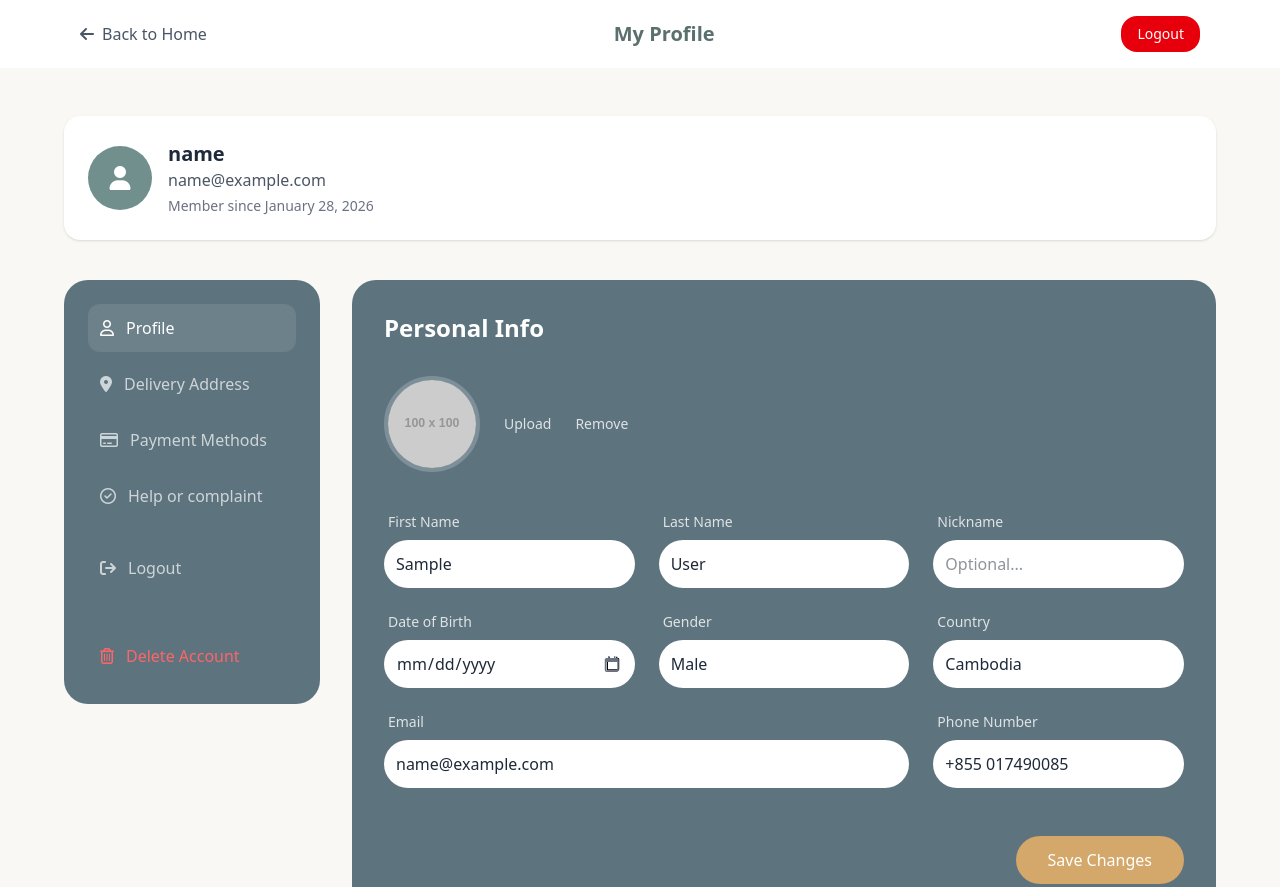
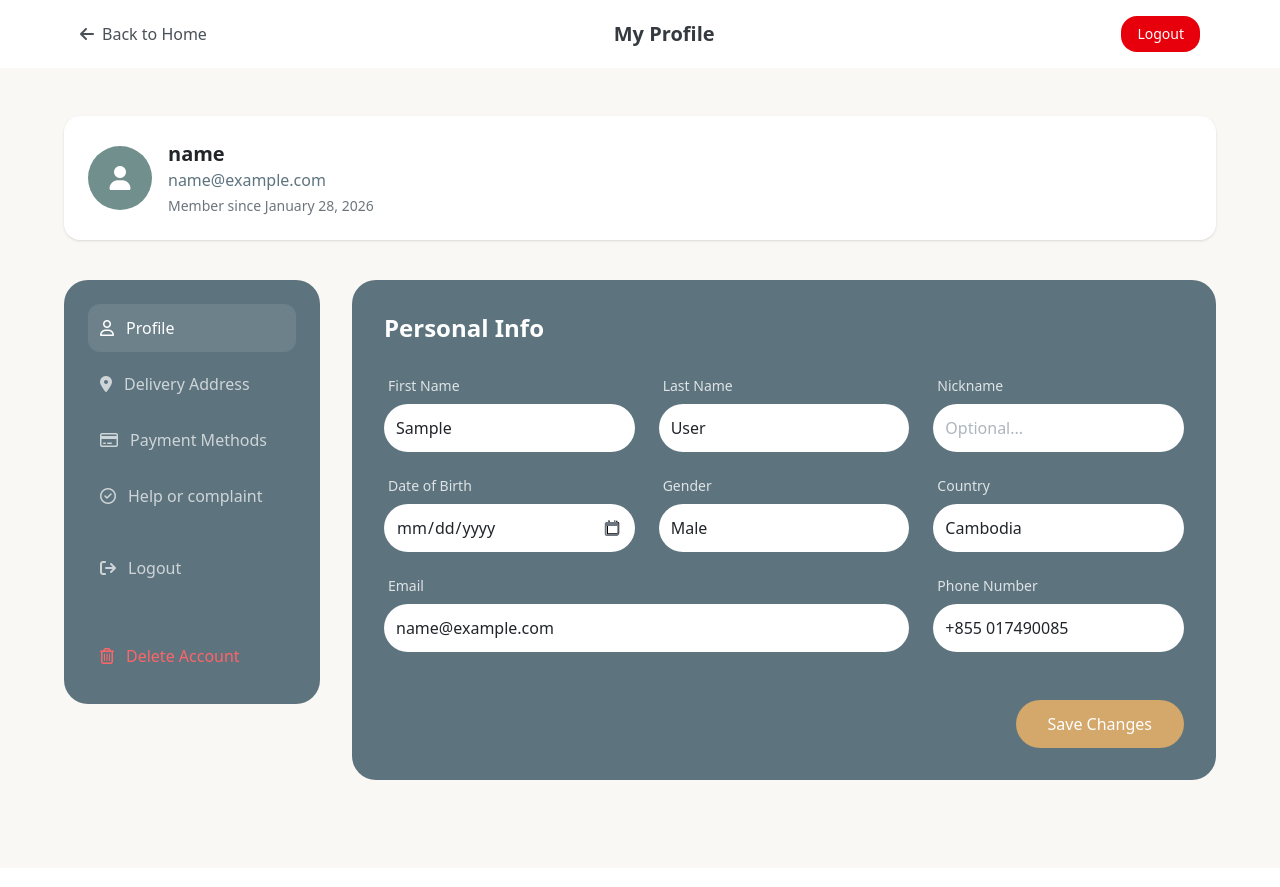
Before and after one commit to Ratanak123456/TinhMuy, a website with bundled scripts: page src/pages/profile.html in a window 1280 px wide. Shown: the top 887 px of the page. Built offline with nearby package versions, Linux system fonts and the light colour scheme; sample sign-in values are in the browser's storage; placeholder pictures from the web are drawn by us.

Commit message:
update profile

```diff
--- a/src/JavaScript/Auth/app.js
+++ b/src/JavaScript/Auth/app.js
@@ -1,6 +1,6 @@
 import { loginTemplate } from './login.js';
 import { registerTemplate } from './register.js';
-import { auth, signInWithEmailAndPassword, createUserWithEmailAndPassword, sendPasswordResetEmail } from '../fireBase/DBConfig.js';
+import { auth, signInWithEmailAndPassword, createUserWithEmailAndPassword } from '../fireBase/DBConfig.js';
 
 class AuthApp {
     constructor() {
@@ -37,11 +37,6 @@ class AuthApp {
         // Login form
         const loginForm = document.getElementById('loginForm');
         loginForm.addEventListener('submit', (e) => this.handleLogin(e));
-
-        // Forgot password
-        document.getElementById('forgotPassword').addEventListener('click', () => {
-            this.handleForgotPassword();
-        });
 
         // Google login (placeholder)
         document.getElementById('googleLogin').addEventListener('click', () => {
@@ -159,24 +154,6 @@ class AuthApp {
         }
     }
 
-    async handleForgotPassword() {
-        const email = prompt('Please enter your email address to reset your password:');
-
-        if (!email) return;
-
-        if (!this.validateEmail(email)) {
-            this.showError('Please enter a valid email address');
-            return;
-        }
-
-        try {
-            await sendPasswordResetEmail(auth, email);
-            alert(`Password reset email sent to ${email}. Please check your inbox.`);
-        } catch (error) {
-            this.handleAuthError(error);
-        }
-    }
-
     validateEmail(email) {
         const re = /^[^\s@]+@[^\s@]+\.[^\s@]+$/;
         return re.test(email);
--- a/src/JavaScript/fireBase/DBConfig.js
+++ b/src/JavaScript/fireBase/DBConfig.js
@@ -1,9 +1,10 @@
 import { initializeApp } from "https://www.gstatic.com/firebasejs/12.8.0/firebase-app.js";
 import {
     getAuth,
+    GoogleAuthProvider,
+    signInWithPopup,
     createUserWithEmailAndPassword,
     signInWithEmailAndPassword,
-    sendPasswordResetEmail,
     signOut
 } from "https://www.gstatic.com/firebasejs/12.8.0/firebase-auth.js";
 
@@ -18,15 +19,16 @@ const firebaseConfig = {
 };
 
 // Initialize Firebase
+const provider = new GoogleAuthProvider();
 const app = initializeApp(firebaseConfig);
 const auth = getAuth(app);
+auth.languageCode = 'it';
 
-// Export everything
+// Export everything except sendPasswordResetEmail
 export {
     app,
     auth,
     createUserWithEmailAndPassword,
     signInWithEmailAndPassword,
-    sendPasswordResetEmail,
     signOut
 };
--- a/src/pages/auth.html
+++ b/src/pages/auth.html
@@ -1,14 +1,20 @@
-<!DOCTYPE html>
+<!doctype html>
 <html lang="en">
   <head>
-    <meta charset="UTF-8">
-    <meta name="viewport" content="width=device-width, initial-scale=1.0">
+    <meta charset="UTF-8" />
+    <meta name="viewport" content="width=device-width, initial-scale=1.0" />
     <title>Authentication | TinhMuy</title>
-    <link rel="stylesheet" href="../output.css">
+    <link rel="stylesheet" href="../output.css" />
     <style>
       @keyframes fade-in {
-            from { opacity: 0; transform: translateY(-10px); }
-            to { opacity: 1; transform: translateY(0); }
+        from {
+          opacity: 0;
+          transform: translateY(-10px);
+        }
+        to {
+          opacity: 1;
+          transform: translateY(0);
+        }
       }
 
       .animate-fade-in {
--- a/src/pages/profile.html
+++ b/src/pages/profile.html
@@ -16,19 +16,29 @@
       }
     </style>
   </head>
-  <body class="bg-[#f3f5f4] min-h-screen">
+  <body
+    class="bg-secondary-100 dark:bg-dark-page-bg min-h-screen transition-colors duration-300"
+  >
     <!-- Simple Header with Back Button -->
-    <header class="bg-white shadow-sm">
-      <div class="max-w-6xl mx-auto px-4 py-4 flex items-center justify-between">
+    <header
+      class="bg-white dark:bg-dark-nav-bg shadow-sm transition-colors duration-300"
+    >
+      <div
+        class="max-w-6xl mx-auto px-4 py-4 flex items-center justify-between"
+      >
         <button
-          onclick="window.location.href='../../index.html'"
-          class="flex items-center text-gray-600 hover:text-gray-900 transition-colors"
+          onclick="window.location.href = '../../index.html'"
+          class="flex items-center text-primary-700 dark:text-primary-300 hover:text-primary-900 dark:hover:text-primary-100 transition-colors"
         >
           <i class="fa-solid fa-arrow-left mr-2"></i>
           Back to Home
         </button>
 
-        <h1 class="text-xl font-semibold text-[#5a706c]">My Profile</h1>
+        <h1
+          class="text-xl font-semibold text-primary-800 dark:text-primary-200"
+        >
+          My Profile
+        </h1>
 
         <button
           id="logoutBtn"
@@ -39,18 +49,31 @@
       </div>
     </header>
 
-    <div class="min-h-screen bg-page-bg p-4 md:p-12 font-sans">
+    <div
+      class="min-h-screen bg-page-bg dark:bg-dark-page-bg p-4 md:p-12 font-sans transition-colors duration-300"
+    >
       <!-- User Info Header -->
       <div class="max-w-6xl mx-auto mb-10">
-        <div class="bg-white rounded-2xl p-6 shadow-sm">
+        <div
+          class="bg-white dark:bg-dark-nav-bg rounded-2xl p-6 shadow-sm transition-colors duration-300"
+        >
           <div class="flex items-center gap-4">
-            <div class="w-16 h-16 rounded-full bg-secondary-600 flex items-center justify-center text-white">
+            <div
+              class="w-16 h-16 rounded-full bg-secondary-600 dark:bg-secondary-700 flex items-center justify-center text-white"
+            >
               <i class="fa-solid fa-user text-2xl"></i>
             </div>
             <div>
-              <h2 class="text-xl font-bold text-gray-800" id="userName">User</h2>
-              <p class="text-gray-600" id="userEmail">user@example.com</p>
-              <p class="text-sm text-gray-500 mt-1">
+              <h2
+                class="text-xl font-bold text-primary-900 dark:text-primary-100"
+                id="userName"
+              >
+                User
+              </h2>
+              <p class="text-primary-600 dark:text-primary-300" id="userEmail">
+                user@example.com
+              </p>
+              <p class="text-sm text-primary-500 dark:text-primary-400 mt-1">
                 Member since <span id="accountDate">2024</span>
               </p>
             </div>
@@ -60,10 +83,10 @@
 
       <div class="max-w-6xl mx-auto flex flex-col md:flex-row gap-8">
         <aside
-          class="w-full md:w-64 bg-primary-600 rounded-3xl p-6 flex flex-col gap-2 h-fit"
+          class="w-full md:w-64 bg-primary-600 dark:bg-primary-800 rounded-3xl p-6 flex flex-col gap-2 h-fit transition-colors duration-300"
         >
           <button
-            class="flex items-center gap-3 w-full p-3 text-white bg-white/10 rounded-xl transition-colors"
+            class="flex items-center gap-3 w-full p-3 text-white bg-white/10 dark:bg-white/5 rounded-xl transition-colors"
           >
             <i class="fa-regular fa-user"></i>
             <span class="font-medium">Profile</span>
@@ -101,26 +124,10 @@
           </button>
         </aside>
 
-        <main class="flex-1 bg-primary-600 rounded-3xl p-8 text-white">
+        <main
+          class="flex-1 bg-primary-600 dark:bg-primary-800 rounded-3xl p-8 text-white transition-colors duration-300"
+        >
           <h2 class="text-2xl font-bold mb-8">Personal Info</h2>
-
-          <div class="flex items-center gap-6 mb-10">
-            <div class="relative group">
-              <img
-                src="https://via.placeholder.com/100"
-                alt="Avatar"
-                class="w-24 h-24 rounded-full border-4 border-white/20 object-cover"
-              />
-            </div>
-            <div class="flex gap-6 text-sm">
-              <button class="hover:underline opacity-80 transition-opacity">
-                Upload
-              </button>
-              <button class="hover:underline opacity-80 transition-opacity">
-                Remove
-              </button>
-            </div>
-          </div>
 
           <form id="profileForm" class="grid grid-cols-1 md:grid-cols-3 gap-6">
             <div class="flex flex-col gap-2">
@@ -129,7 +136,7 @@
                 type="text"
                 id="firstName"
                 value="Lame"
-                class="w-full p-3 rounded-full bg-white text-gray-800 outline-none focus:ring-2 ring-accent-brand"
+                class="w-full p-3 rounded-full bg-white dark:bg-primary-900 text-primary-900 dark:text-primary-100 outline-none focus:ring-2 ring-accent-brand transition-colors duration-300"
               />
             </div>
             <div class="flex flex-col gap-2">
@@ -138,7 +145,7 @@
                 type="text"
                 id="lastName"
                 value="Izanaki"
-                class="w-full p-3 rounded-full bg-white text-gray-800 outline-none"
+                class="w-full p-3 rounded-full bg-white dark:bg-primary-900 text-primary-900 dark:text-primary-100 outline-none transition-colors duration-300"
               />
             </div>
             <div class="flex flex-col gap-2">
@@ -147,7 +154,7 @@
                 type="text"
                 id="nickname"
                 placeholder="Optional..."
-                class="w-full p-3 rounded-full bg-white text-gray-800 outline-none"
+                class="w-full p-3 rounded-full bg-white dark:bg-primary-900 text-primary-900 dark:text-primary-100 outline-none placeholder-primary-400 dark:placeholder-primary-500 transition-colors duration-300"
               />
             </div>
 
@@ -157,10 +164,10 @@
                 <input
                   type="date"
                   id="dob"
-                  class="w-full p-3 rounded-full bg-white text-gray-800 outline-none"
+                  class="w-full p-3 rounded-full bg-white dark:bg-primary-900 text-primary-900 dark:text-primary-100 outline-none transition-colors duration-300"
                 />
                 <i
-                  class="fa-regular fa-calendar absolute right-4 top-1/2 -translate-y-1/2 text-gray-500 pointer-events-none"
+                  class="fa-regular fa-calendar absolute right-4 top-1/2 -translate-y-1/2 text-primary-500 dark:text-primary-400 pointer-events-none"
                 ></i>
               </div>
             </div>
@@ -168,7 +175,7 @@
               <label class="text-sm opacity-80 ml-1">Gender</label>
               <select
                 id="gender"
-                class="w-full p-3 rounded-full bg-white text-gray-800 outline-none appearance-none"
+                class="w-full p-3 rounded-full bg-white dark:bg-primary-900 text-primary-900 dark:text-primary-100 outline-none appearance-none transition-colors duration-300"
               >
                 <option value="male">Male</option>
                 <option value="female">Female</option>
@@ -179,7 +186,7 @@
               <label class="text-sm opacity-80 ml-1">Country</label>
               <select
                 id="country"
-                class="w-full p-3 rounded-full bg-white text-gray-800 outline-none appearance-none"
+                class="w-full p-3 rounded-full bg-white dark:bg-primary-900 text-primary-900 dark:text-primary-100 outline-none appearance-none transition-colors duration-300"
               >
                 <option value="cambodia">Cambodia</option>
                 <option value="usa">USA</option>
@@ -192,7 +199,7 @@
               <input
                 type="email"
                 id="email"
-                class="w-full p-3 rounded-full bg-white text-gray-800 outline-none"
+                class="w-full p-3 rounded-full bg-white dark:bg-primary-900 text-primary-900 dark:text-primary-100 outline-none transition-colors duration-300"
                 readonly
               />
             </div>
@@ -202,7 +209,7 @@
                 type="tel"
                 id="phone"
                 value="+855 017490085"
-                class="w-full p-3 rounded-full bg-white text-gray-800 outline-none"
+                class="w-full p-3 rounded-full bg-white dark:bg-primary-900 text-primary-900 dark:text-primary-100 outline-none transition-colors duration-300"
               />
             </div>
 
```
Also changed, not shown: src/output.css. Lines whose indentation alone changed are shown as unchanged.
